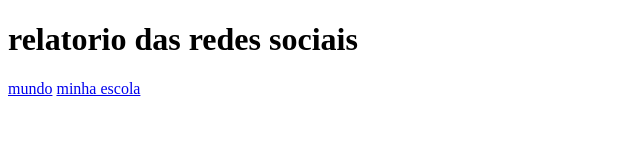
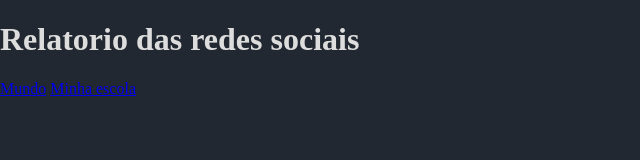
Before and after one commit to ElitonPoderoso/3-trimestre-, a plain HTML site: page rede sociais/index.html in a window 1280 px wide. Shown: the whole page, without its empty margins (0-640 px from the left). Drawn offline with Linux system fonts and the light colour scheme.

Commit message:
Add files via upload

```diff
--- a/rede sociais/index.html
+++ b/rede sociais/index.html
@@ -4,13 +4,14 @@
     <meta charset="UTF-8">
     <meta name="viewport" content="width=device-width, initial-scale=1.0">
     <title>redes sociais</title>
+    <link rel="stylesheet" href="style.css">
 </head>
 <body>
     <header>
-        <h1>relatorio das redes sociais</h1>
+        <h1>Relatorio das redes sociais</h1>
         <nav>
-            <a href="index.html">mundo</a>
-            <a href="#">minha escola</a>
+            <a href="index.html">Mundo</a>
+            <a href="#">Minha escola</a>
         </nav>
     </header>
     <main class="graficos-section">
--- a/rede sociais/style.css
+++ b/rede sociais/style.css
@@ -0,0 +1,16 @@
+@import url('https://fonts.googleapis.com/css2?family=Nunito+Sans:ital,opsz,wght@0,6..12,200..1000;1,6..12,200..1000&display=swap');
+
+:root {
+    --bg-color: #222831;
+    --primary-color: #DDDDDD;
+    --secondary-color: #F05454;
+}
+
+
+body {
+    background-color: var(--bg-color);
+    color: var(--primary-color);
+    font-family: var(--font);
+    height: 100vh;
+    margin:0;
+}
```
